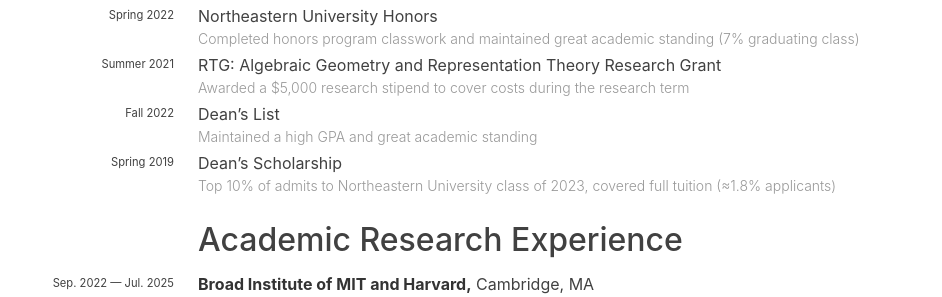
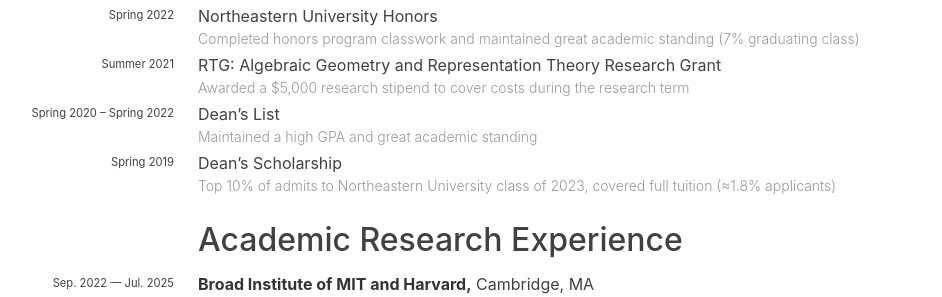
Before and after one commit to gnchau/gnchau.github.io, a Jekyll site: the page built from cv.md, in a window 1280 px wide and 900 px high, scrolled down 1573 px. Shown: the part 154-451 px from the top of the window, without its empty margins (102-1044 px from the left). Built offline with Jekyll 4.4.1, drawn with Linux system fonts in a browser that asks for light colours; nearby versions of some CDN libraries; some web fonts are replaced.

Commit message:
change picture

```diff
--- a/_data/awards.yaml
+++ b/_data/awards.yaml
@@ -16,7 +16,7 @@
 
 - name: Dean’s List
   description: "Maintained a high GPA and great academic standing"
-  year: Fall 2022
+  year: Spring 2020 – Spring 2022
 
 - name: Dean’s Scholarship
   description: "Top 10% of admits to Northeastern University class of 2023, covered full tuition (≈1.8% applicants)"
```
